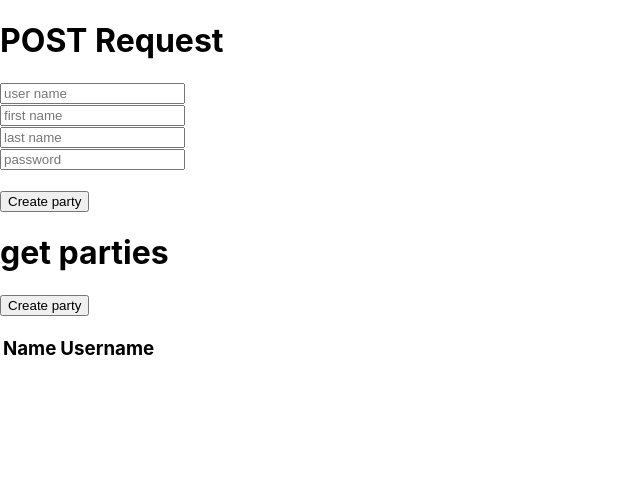
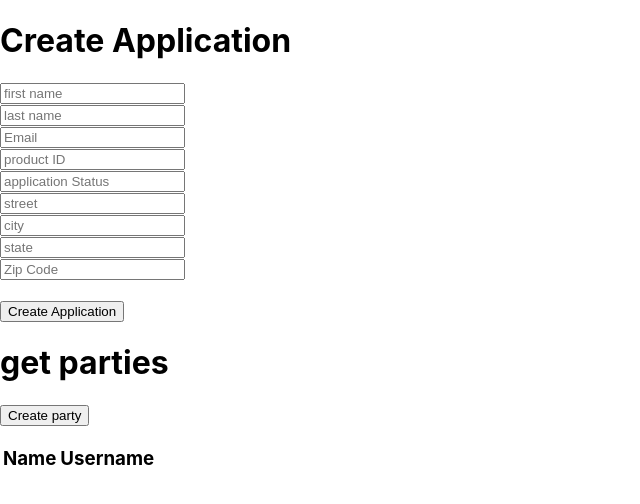
Before and after one commit to coderLyfeDev/botwReact, a React (Create React App) app: page / in a window 1280 px wide. Shown: the top 504 px of the page, without its empty margins (0-640 px from the left). Built offline with nearby package versions, Linux system fonts and the light colour scheme.

Commit message:
Updated form to create an application

```diff
--- a/src/App.js
+++ b/src/App.js
@@ -4,21 +4,27 @@ import React, { useEffect, useState } from 'react'
 
 const myAPI = "botwRestAPI"
 const path = '/users/get';
-const localhost = 'http://44.202.136.145';
+const localhost = 'http://localhost';
 const App = () => {
+  const [productId, setProductId] = useState("");
+  const [applicationStatus, setApplicationStatus] = useState("");
   const [fname, setFname] = useState("");
   const [lname, setLname] = useState("");
-  const [password, setPassword] = useState("");
-  const [username, setusername] = useState("");
-  const [parties, setParties] = useState([]);
+  const [email, setEmail] = useState([]);
+  const [street, setStreet] = useState([]);
+  const [city, setCity] = useState([]);
+  const [state, setState] = useState([]);
+  const [zip, setZip] = useState([]);
+
+
 
 
   async function getParties() {
-  	console.log("get parties");
+  	/*console.log("get parties");
 
     const response = await fetch(localhost+":3032/botw-react/get/parties", {
   headers: {
-  'Accept': 'application/json, text/plain, */*',
+  'Accept': '',
   'Content-Type': 'application/json'
   }
   });
@@ -26,26 +32,41 @@ const App = () => {
         setParties(d.data);
         console.log(d);
       return d;
-      });
+      });*/
   }
 
-  function createPartyHandler(event){
-    console.log("create party handler");
+  function createApplicationHandler(event){
+    console.log("create application handler");
     event.preventDefault();
 
-    let party = {
-      name: fname+" "+lname,
-      password:password,
-      username:username
+    const address = {
+      city:city,
+      state:state,
+      street: street,
+      zip:zip
+    }
+
+    let customer = {
+      firstName: fname,
+      lastName:lname,
+      email:email,
+      address: address
   };
-      createParty(party);
+
+  const application = {
+    productId: productId,
+    applicationStatus:applicationStatus,
+    customer:customer,
+    address:address
+  }
+      createApplication(application);
   }
 
-  async function createParty(party){
-    console.log("create party");
-    const response = await fetch(localhost+":3032/botw-react/create/party", {
+  async function createApplication(application){
+    console.log("create application");
+    const response = await fetch(localhost+":3032/botw-react/create/application", {
     method: 'POST',
-    body: JSON.stringify(party),
+    body: JSON.stringify(application),
     headers: {
     'Accept': 'application/json, text/plain, */*',
     'Content-Type': 'application/json'
@@ -61,10 +82,7 @@ const App = () => {
   return (
 
 <div>
-<h1>POST Request</h1>
-<div>
-  <input placeholder="user name" type="text" value={username} onChange={(e) => setusername(e.target.value)}/>
-</div>
+<h1>Create Application</h1>
 <div>
   <input placeholder="first name" type="text" value={fname} onChange={(e) => setFname(e.target.value)}/>
 </div>
@@ -72,21 +90,39 @@ const App = () => {
   <input placeholder="last name" type="text" value={lname} onChange={(e) => setLname(e.target.value)}/>
 </div>
 <div>
-  <input placeholder="password" type="text" value={password} onChange={(e) => setPassword(e.target.value)}/>
+  <input placeholder="Email" type="text" value={email} onChange={(e) => setEmail(e.target.value)}/>
+</div>
+<div>
+  <input placeholder="product ID" type="text" value={productId} onChange={(e) => setProductId(e.target.value)}/>
+</div>
+<div>
+  <input placeholder="application Status" type="text" value={applicationStatus} onChange={(e) => setApplicationStatus(e.target.value)}/>
+</div>
+<div>
+  <input placeholder="street" type="text" value={street} onChange={(e) => setStreet(e.target.value)}/>
+</div>
+<div>
+  <input placeholder="city" type="text" value={city} onChange={(e) => setCity(e.target.value)}/>
+</div>
+<div>
+  <input placeholder="state" type="text" value={state} onChange={(e) => setState(e.target.value)}/>
+</div>
+<div>
+  <input placeholder="Zip Code" type="number" value={zip} onChange={(e) => setZip(e.target.value)}/>
 </div>
 <br/>
-  <button onClick={createPartyHandler}>Create party</button>
+  <button onClick={createApplicationHandler}>Create Application</button>
 <h1>
     get parties
 </h1>
 <button onClick={getParties}>Create party</button>
 <table><tr><td><h3>Name</h3></td><td><h3>Username</h3></td></tr>
-          {parties.map((p) => {
+          {/*parties.map((p) => {
             return (
                     <tr><td>{p.name}</td><td>{p.username}</td></tr>
             );
           })
-        }
+        */}
 </table>
 </div>
   )
```
Also changed, not shown: 1 other file (tests, documents, lock files or other folders).
